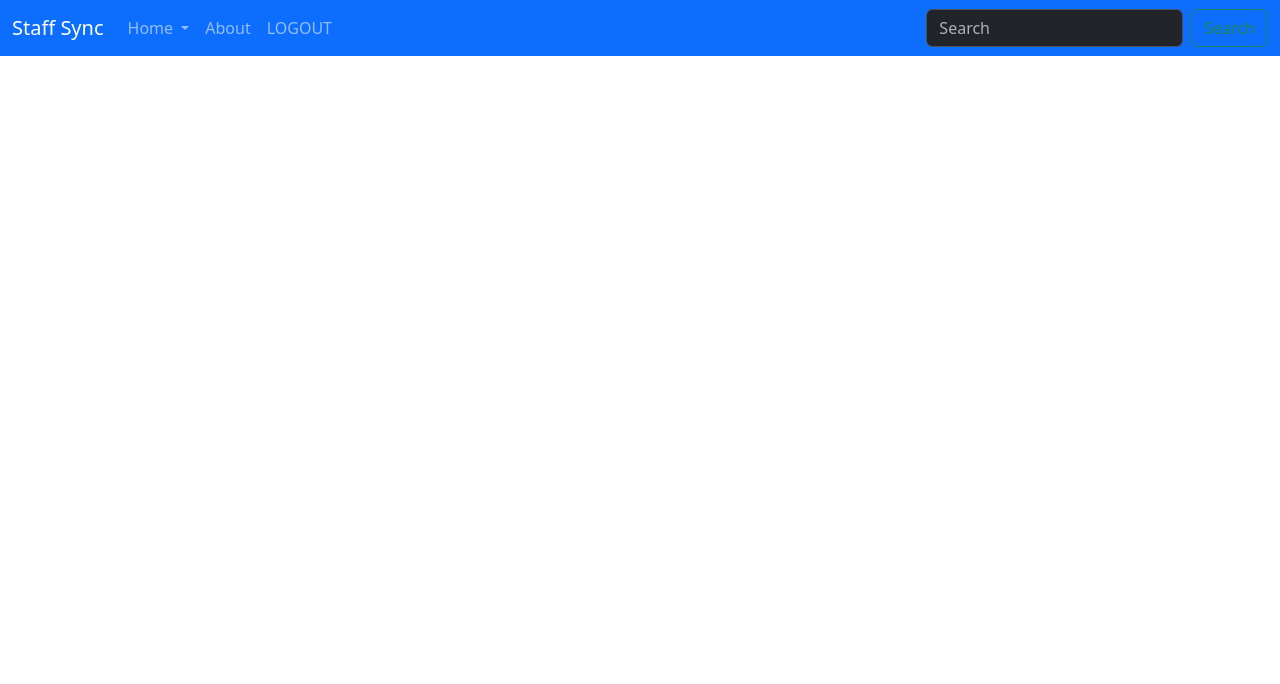
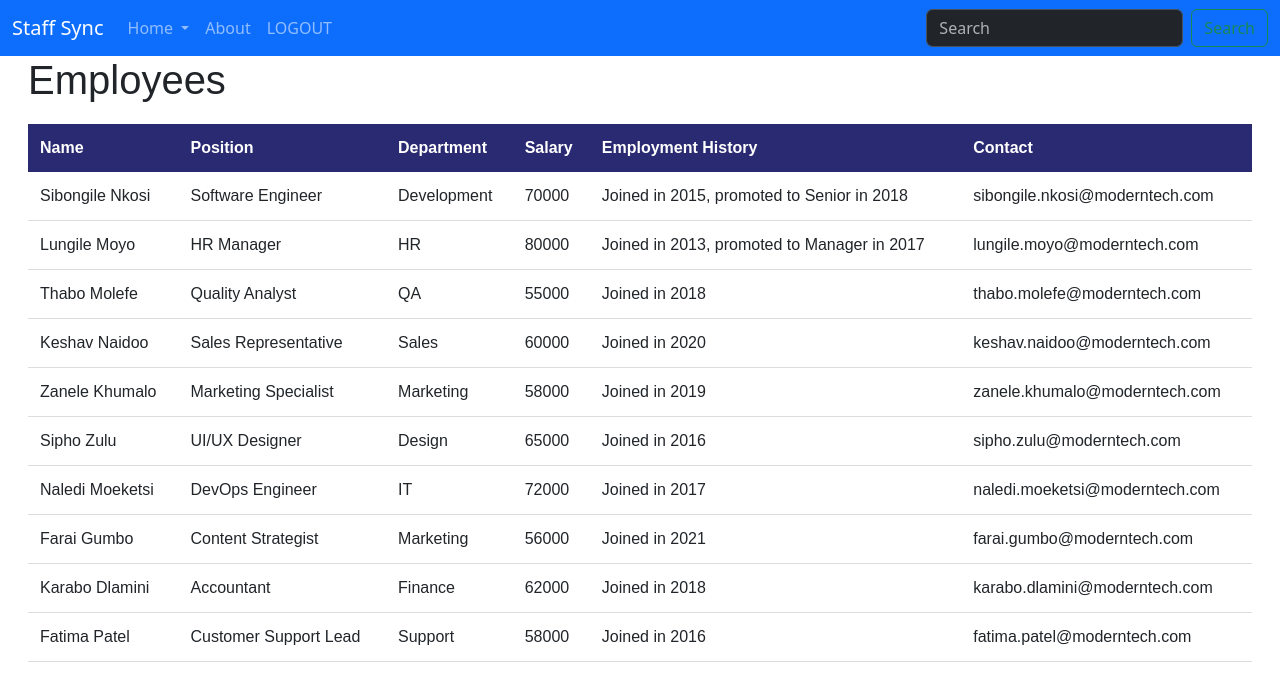
Before and after one commit to MDtechcave/Moderntech_center, a Vue app: page /employees in a window 1280 px wide. Shown: the top 684 px of the page. Built offline with nearby package versions, Linux system fonts and the light colour scheme.

Commit message:
employees list

```diff
--- /dev/null
+++ b/src/components/employees.vue
@@ -0,0 +1,172 @@
+<template>
+  <div class="table-container">
+    <h1>Employees</h1>
+
+    <table class="employee-table">
+      <thead>
+        <tr>
+          <th>Name</th>
+          <th>Position</th>
+          <th>Department</th>
+          <th>Salary</th>
+          <th>Employment History</th>
+          <th>Contact</th>
+        </tr>
+      </thead>
+
+      <transition-group tag="tbody" name="fade">
+        <tr v-for="emp in employees" :key="emp.id">
+          <td>{{ emp.name }}</td>
+          <td>{{ emp.position }}</td>
+          <td>{{ emp.department }}</td>
+          <td>{{ emp.salary }}</td>
+          <td>{{ emp.employmentHistory }}</td>
+          <td>{{ emp.contact }}</td>
+
+        </tr>
+      </transition-group>
+    </table>
+  </div>
+</template>
+
+<script>
+export default {
+  data() {
+    return {
+      employees: [
+        {"employeeId": 1,
+            "name": "Sibongile Nkosi",
+            "position": "Software Engineer",
+            "department": "Development",
+            "salary": 70000,
+            "employmentHistory": "Joined in 2015, promoted to Senior in 2018",
+            "contact": "sibongile.nkosi@moderntech.com"
+      },
+      {
+            "employeeId": 2,
+            "name": "Lungile Moyo",
+            "position": "HR Manager",
+            "department": "HR",
+            "salary": 80000,
+            "employmentHistory": "Joined in 2013, promoted to Manager in 2017",
+            "contact": "lungile.moyo@moderntech.com"
+        },
+        {
+            "employeeId": 3,
+            "name": "Thabo Molefe",
+            "position": "Quality Analyst",
+            "department": "QA",
+            "salary": 55000,
+            "employmentHistory": "Joined in 2018",
+            "contact": "thabo.molefe@moderntech.com"
+        },
+        {
+            "employeeId": 4,
+            "name": "Keshav Naidoo",
+            "position": "Sales Representative",
+            "department": "Sales",
+            "salary": 60000,
+            "employmentHistory": "Joined in 2020",
+            "contact": "keshav.naidoo@moderntech.com"
+        },
+        {
+            "employeeId": 5,
+            "name": "Zanele Khumalo",
+            "position": "Marketing Specialist",
+            "department": "Marketing",
+            "salary": 58000,
+            "employmentHistory": "Joined in 2019",
+            "contact": "zanele.khumalo@moderntech.com"
+        },
+        {
+            "employeeId": 6,
+            "name": "Sipho Zulu",
+            "position": "UI/UX Designer",
+            "department": "Design",
+            "salary": 65000,
+            "employmentHistory": "Joined in 2016",
+            "contact": "sipho.zulu@moderntech.com"
+        },
+        {
+            "employeeId": 7,
+            "name": "Naledi Moeketsi",
+            "position": "DevOps Engineer",
+            "department": "IT",
+            "salary": 72000,
+            "employmentHistory": "Joined in 2017",
+            "contact": "naledi.moeketsi@moderntech.com"
+        },
+        {
+            "employeeId": 8,
+            "name": "Farai Gumbo",
+            "position": "Content Strategist",
+            "department": "Marketing",
+            "salary": 56000,
+            "employmentHistory": "Joined in 2021",
+            "contact": "farai.gumbo@moderntech.com"
+        },
+        {
+            "employeeId": 9,
+            "name": "Karabo Dlamini",
+            "position": "Accountant",
+            "department": "Finance",
+            "salary": 62000,
+            "employmentHistory": "Joined in 2018",
+            "contact": "karabo.dlamini@moderntech.com"
+        },
+        {
+            "employeeId": 10,
+            "name": "Fatima Patel",
+            "position": "Customer Support Lead",
+            "department": "Support",
+            "salary": 58000,
+            "employmentHistory": "Joined in 2016",
+            "contact": "fatima.patel@moderntech.com"
+        }
+    ]
+    };
+  }
+};
+</script>
+
+<style scoped>
+.table-container {
+  width: 1224px;
+  margin: auto;
+  font-family: Arial, sans-serif;
+}
+
+.employee-table {
+  width: 100%;
+  border-collapse: collapse;
+  margin-top: 20px;
+}
+
+.employee-table th {
+  background: #2a2a72;
+  color: white;
+  padding: 12px;
+  text-align: left;
+}
+
+.employee-table td {
+  padding: 12px;
+  border-bottom: 1px solid #ddd;
+  transition: background 0.3s;
+}
+
+.employee-table tr:hover td {
+  background: #f5f5f5;
+}
+
+/* Fade animation for rows */
+.fade-enter-active,
+.fade-leave-active {
+  transition: all 0.4s ease;
+}
+.fade-enter-from,
+.fade-leave-to {
+  opacity: 0;
+  transform: translateY(10px);
+}
+</style>
--- a/src/router.js
+++ b/src/router.js
@@ -2,11 +2,13 @@ import { createRouter, createWebHistory } from 'vue-router';
 import HrHome from './components/HrHome.vue';
 import About from './components/About.vue';
 import Payslip from './components/Payslip.vue';
+import employees from './components/employees.vue';
 
 const routes = [
   { path:'/',  component: HrHome },
   {path: '/about', component: About},
   { path: '/payslip', component: Payslip },
+  {path: '/employees', component: employees}
 
 ];
 
```
Also changed, not shown: 1 other file (tests, documents, lock files or other folders).
